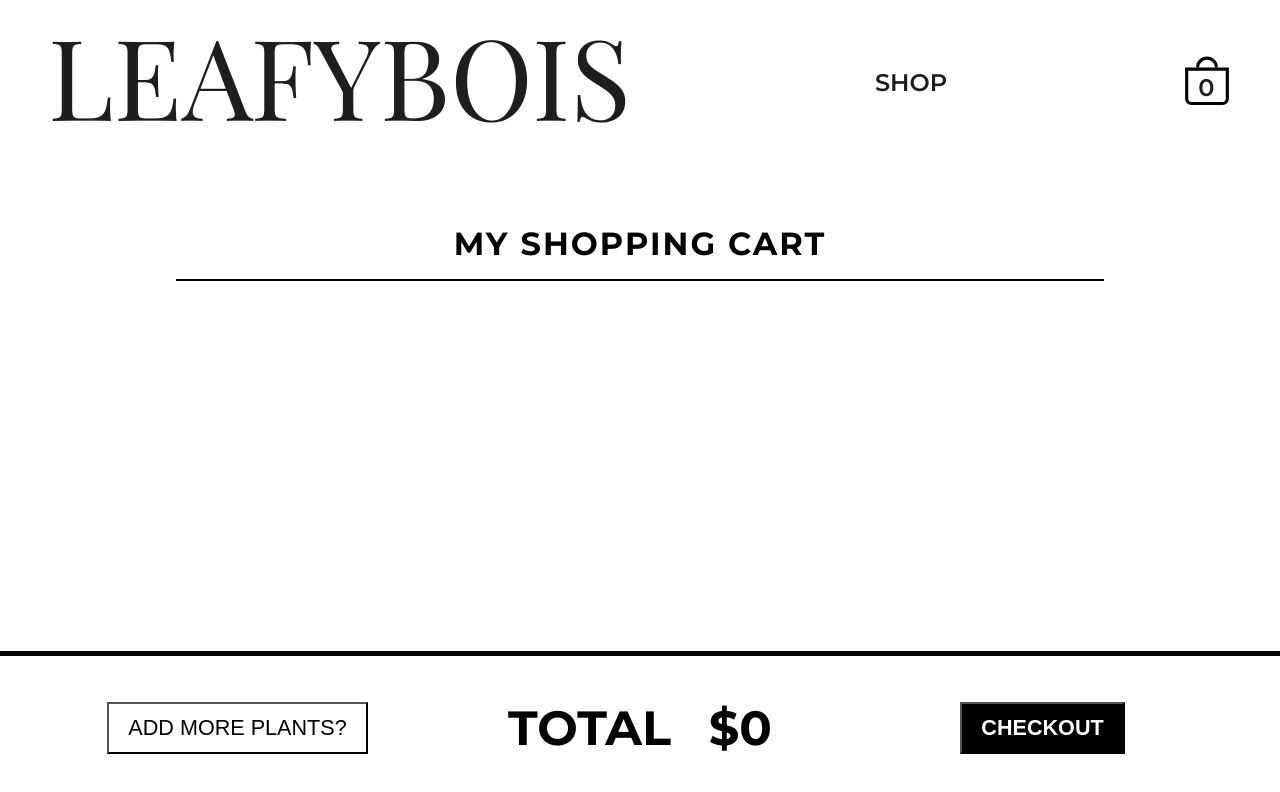
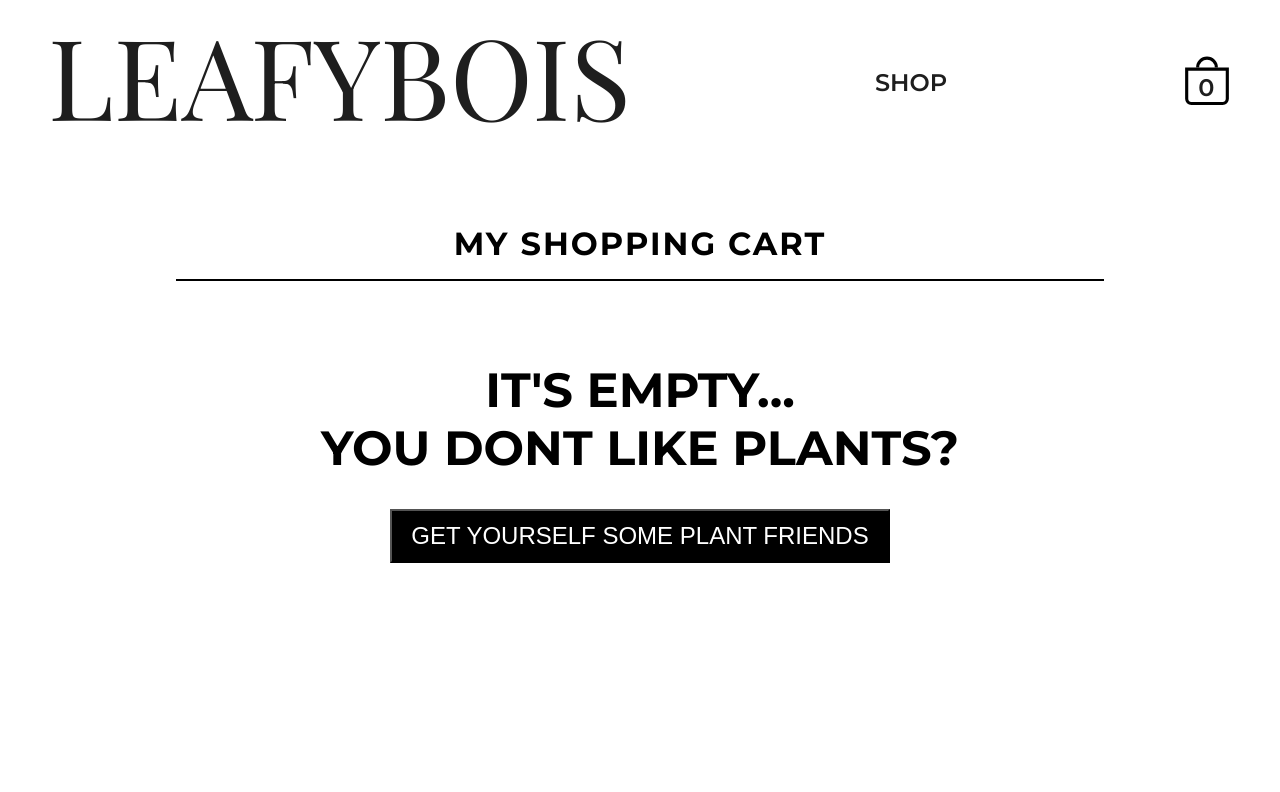
Before and after one commit to jmilll/shopping-cart, a React (Create React App) app: page /cart in a window 1280 px wide. Shown: the top 792 px of the page. Built offline with nearby package versions, Linux system fonts and the light colour scheme; a web font is replaced by a local one.

Commit message:
cart done

```diff
--- a/src/App.css
+++ b/src/App.css
@@ -391,7 +391,31 @@ div.cart h1 {
   margin-top: 1rem;
 }
 
+/* ****** EMPTY CART ****** */
+.empty-cart {
+  font-size: 3em;
+  font-weight: 700;
+  text-transform: uppercase;
+  margin: 5rem 0 0 0;
+}
 
+.btn.empty {
+  margin-top: 2rem;
+  font-size: .5em;
+
+  color: white;
+  background: black;
+  box-shadow: inset 0 0 0 0 white
+}
+
+.btn.empty:hover {
+  color: black;
+  background-color: white;
+  box-shadow: inset 0 0 0 50px white;
+}
+
+
+/* ****** NORMAL CART ****** */
 .cart-item {
   /* background-color: yellowgreen; */
   height: 180px;
--- a/src/components/Cart.js
+++ b/src/components/Cart.js
@@ -2,11 +2,9 @@ import React from 'react'
 import { Link } from 'react-router-dom'
 
 const Cart = (props) => {
-    //console.log('cart props below')
-    //console.log(props)
     const { cart, changeQuantity, removeFromCart } = props
-    console.log('cart deconstructed props below')
-    console.log(cart)
+    // console.log('cart deconstructed props below')
+    // console.log(cart)
 
     let cartTotal =
         cart.map(item => item.price * item.quantity)
@@ -18,38 +16,42 @@ const Cart = (props) => {
   //arr.reduce(callback( accumulator, currentValue, [, index[, array]] )[, initialValue])
   //const cartQuantity = cart.reduce((accumulator, currentValue) => accumulator + currentValue.quantity, 0)
 
+    if (!cart.length) {
+        return (
+            <section className='page-container cart'>
+                <div className='cart'>
+                    <h1>MY SHOPPING CART</h1>
+                    <span className='header'/>
+                    <div className='empty-cart'>
+                        <p>It's Empty...</p>
+                        <p>You dont like plants?</p>
+                        <Link className='empty-link' to='/shop'>
+                            <button className='btn empty'>Get Yourself Some Plant Friends</button>
+                        </Link>
+                    </div>
+                </div>
+            </section>
+        )
+    } else {
+
     return (
         <section className='page-container cart'>
 
             <div className='cart'>
                 <h1>MY SHOPPING CART</h1>
-            <span className='header'>
-                {/* <p>Item</p>
-                <p>Quantity</p>
-                <p>Subtotal</p> */}
-            </span>
+
+                <span className='header'/>
 
                 {cart.map(item => {
                     return(
                         <div className='cart-item' key={item.id}>
-                        {/* <div className='cart-item-info'> */}
                             <div className='img-container-cart'>
                                 <img className='image cart' src={item.imgSource} alt={item.id} />
                             </div>
 
-
                             <Link className='item-link cart' to={`/shop/${item.id}`}>
                                 <p>{item.name}</p>
-
                             </Link>
-                        {/* </div> */}
-                        {/* <div>
-                            <Link className='item-link' to={`/shop/${item.id}`}>
-                                <p>{item.name}</p>
-                            </Link>
-                            <p className='cart-item-price'>${item.price}</p>
-                        </div> */}
-
 
                             <div className='quantity-wrapper'>
                                 <button className='btn qty' onClick={() => changeQuantity(item.id, -1)} disabled={item.quantity <2}>-</button>
@@ -57,12 +59,11 @@ const Cart = (props) => {
                                 <button className='btn qty' onClick={() => changeQuantity(item.id, 1)}>+</button>
                             </div>
 
-                        {/* <p className='sub-total'>Subtotal ${itemTotal(item.price, item.quantity)}</p> */}
-
                             <div>
                                 <p className='sub-total'>Subtotal ${itemTotal(item.price, item.quantity)}</p>
                                 <p className='sub-price'>(${item.price} / each)</p>
                             </div>
+
                             <button className='btn remove' onClick={() => removeFromCart(item.id)}>Remove</button>
                         </div>
                     )
@@ -83,5 +84,6 @@ const Cart = (props) => {
         </section>
     )
     }
+}
 
 export default Cart
```
Lines whose indentation alone changed are shown as unchanged.
